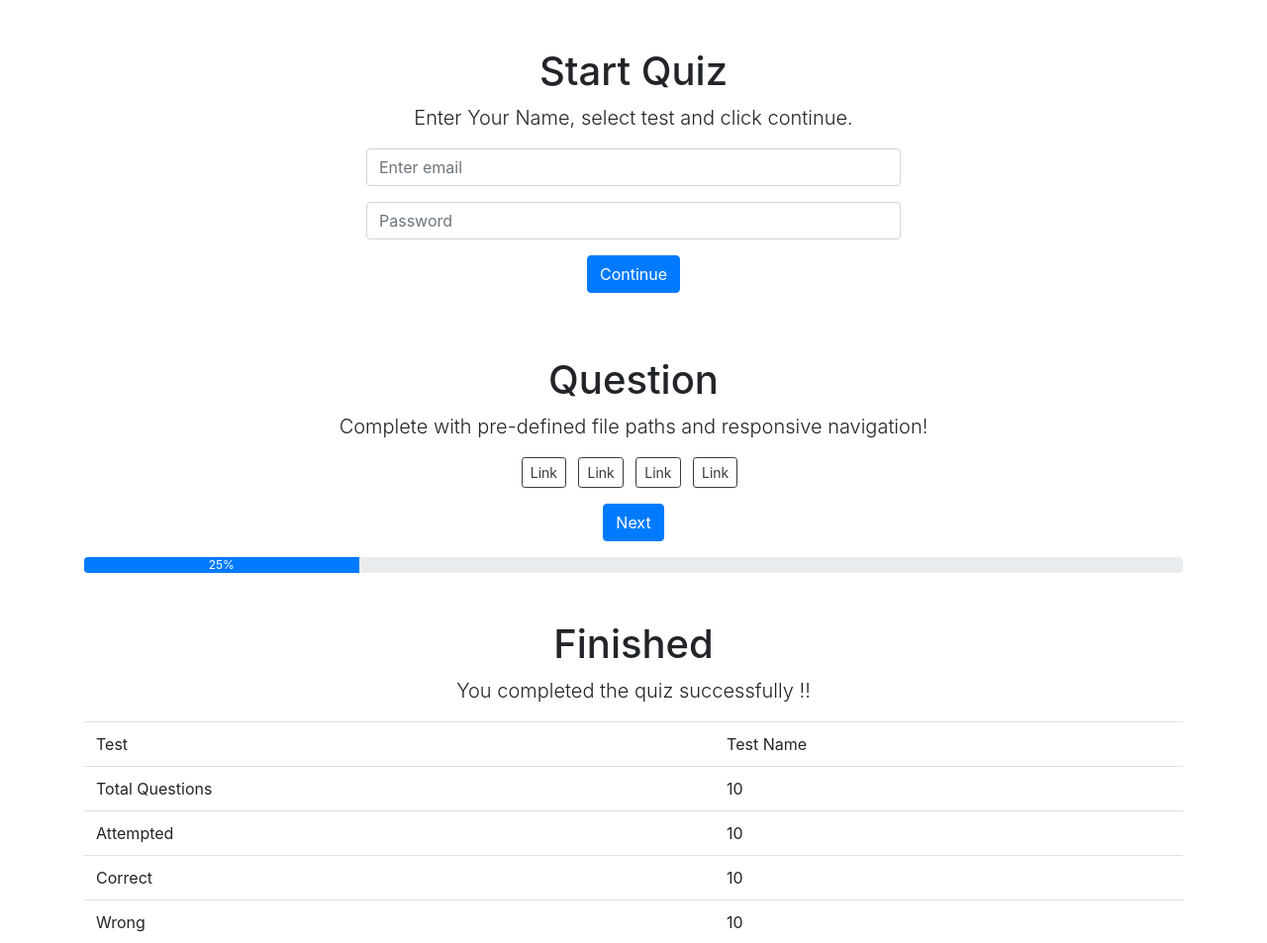
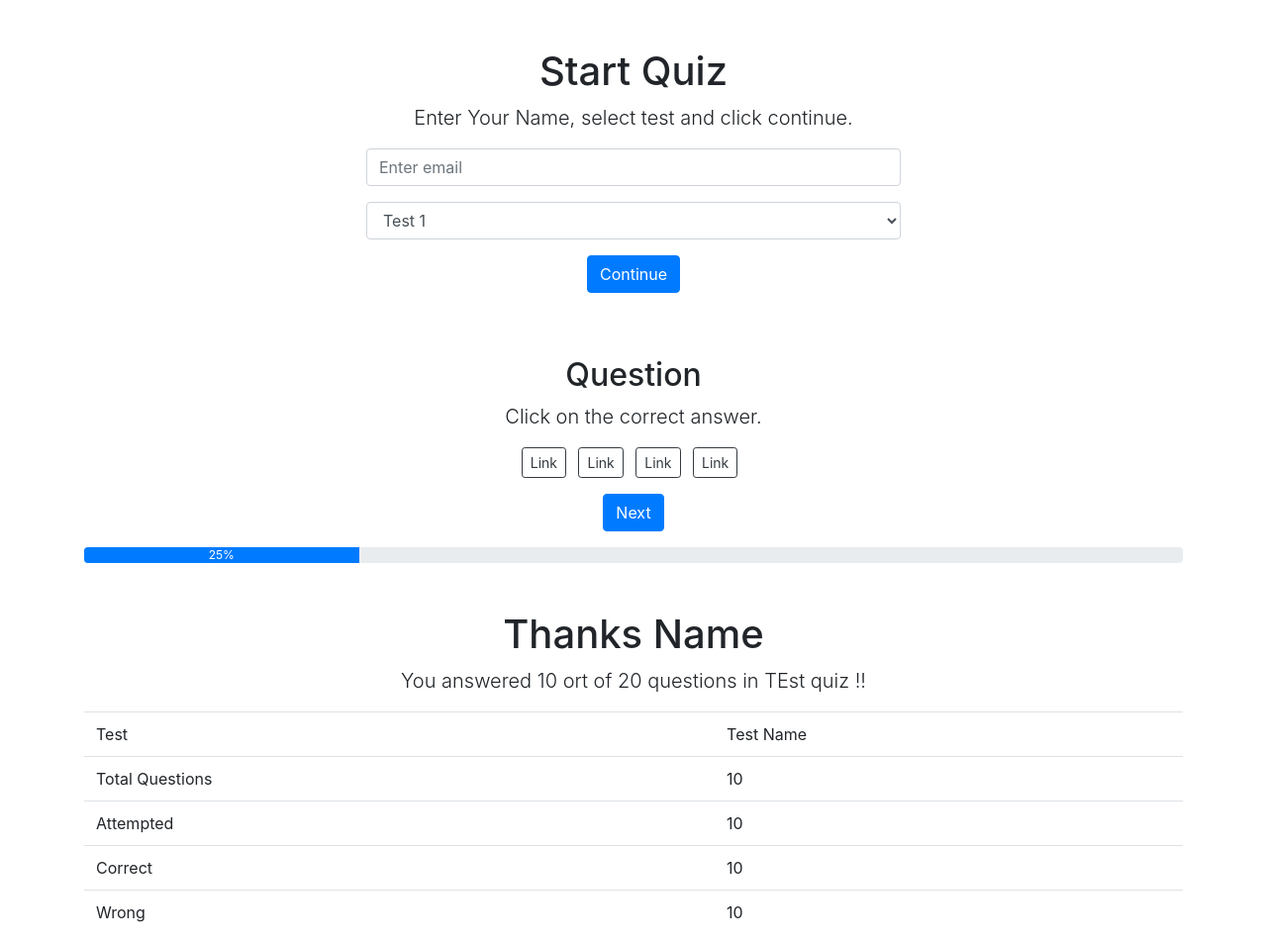
Before and after one commit to rraman1ind/phpquiz, a PHP site: page / in a window 1280 px wide. Shown: the part 72-1025 px from the top of the page at 99% size. After the commit the page ends 1004 px from the top, so only its background shows below. Run offline with PHP 8.4, Linux system fonts and the light colour scheme; some libraries are stand-ins or nearby versions.

Commit message:
UI changes

```diff
--- a/index.php
+++ b/index.php
@@ -14,7 +14,13 @@ include_once "partials/header.php";
                                placeholder="Enter email">
                     </div>
                     <div class="form-group">
-                        <input type="password" class="form-control" id="exampleInputPassword1" placeholder="Password">
+                        <select class="form-control" id="exampleFormControlSelect1">
+                            <option disabled>Select Test</option>
+                            <option>Test 1</option>
+                            <option>Test 2</option>
+                            <option>Test 4</option>
+                            <option>Test 5</option>
+                        </select>
                     </div>
                     <button type="submit" id="start_test" class="btn btn-primary">Continue</button>
                 </form>
@@ -26,8 +32,8 @@ include_once "partials/header.php";
     <div class="container">
         <div class="row">
             <div class="col-lg-12 text-center">
-                <h1 class="mt-5">Question</h1>
-                <p class="lead">Complete with pre-defined file paths and responsive navigation!</p>
+                <h2 class="mt-5">Question</h2>
+                <p class="lead">Click on the correct answer.</p>
                 <div class="choices">
                     <a class="btn btn-sm btn-outline-dark mr-2" href="#" role="button">Link</a>
                     <a class="btn btn-sm btn-outline-dark mr-2" href="#" role="button">Link</a>
@@ -49,8 +55,8 @@ include_once "partials/header.php";
     <div class="container">
         <div class="row">
             <div class="col-lg-12 text-center">
-                <h1 class="mt-5">Finished</h1>
-                <p class="lead">You completed the quiz successfully !!</p>
+                <h1 class="mt-5">Thanks Name</h1>
+                <p class="lead">You answered 10 ort of 20 questions in TEst quiz !!</p>
                 <div class="score">
                     <table class="table">
                         <tbody>
```
